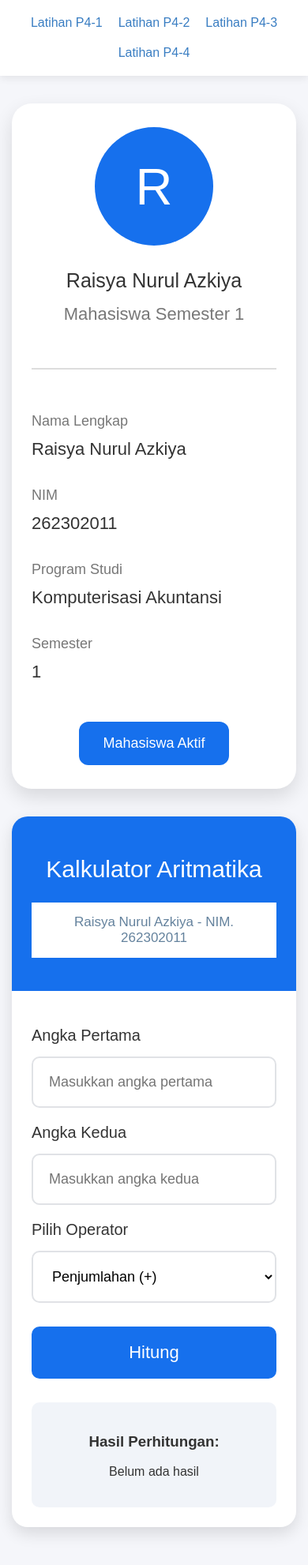
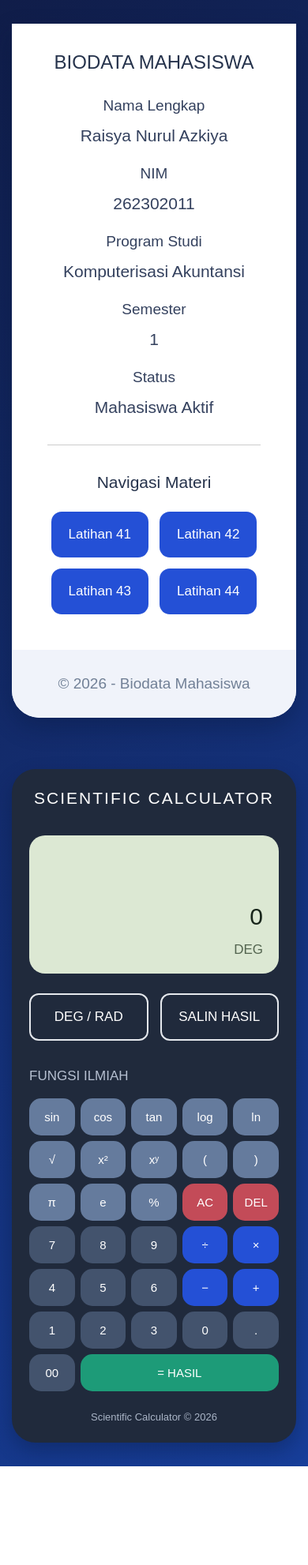
Before and after one commit to raisyanurul/raisyanurulazkiya, a plain HTML site: page index.html in a window 390 px wide. Shown: the top 1982 px of the page at 79% size. After the commit the page ends 1857 px from the top, so only its background shows below. Drawn offline with Linux system fonts and the light colour scheme.

Commit message:
Update index.html

```diff
--- a/index.html
+++ b/index.html
@@ -4,236 +4,228 @@
 <head>
 <meta charset="UTF-8">
 <meta name="viewport" content="width=device-width, initial-scale=1.0">
-
-    <title>Biodata Mahasiswa - Raisya Nurul Azkiya</title>
+<title>Biodata Mahasiswa & Scientific Calculator</title>
 
 <style>
 * {
     box-sizing: border-box;
+    margin: 0;
+    padding: 0;
 }
 
 body {
-            margin: 0;
-            padding: 0;
     font-family: Arial, sans-serif;
-            background: #f5f6fa;
-            color: #333;
+    background: linear-gradient(135deg, #101d49, #173e99);
+    padding: 30px 15px;
+    color: #26334c;
 }
 
-        /* NAVBAR */
-        nav {
-            background: white;
-            padding: 25px 10px;
-            display: flex;
-            justify-content: center;
-            align-items: center;
-            flex-wrap: wrap;
-            gap: 35px;
-            box-shadow: 0 3px 10px rgba(0,0,0,0.08);
-            position: sticky;
-            top: 0;
-            z-index: 100;
-        }
-
-        nav a {
-            color: #397dc2;
-            text-decoration: none;
-            font-size: 18px;
-            font-weight: 500;
-        }
-
-        nav a:hover {
-            color: #075bc9;
-            text-decoration: underline;
+.container {
+    max-width: 650px;
+    margin: auto;
 }
 
 /* BIODATA */
-        .biodata {
+
+.profile {
     background: white;
-            max-width: 650px;
-            margin: 90px auto 40px;
-            padding: 45px;
-            border-radius: 25px;
-            box-shadow: 0 10px 25px rgba(0,0,0,0.12);
+    border-radius: 0 0 35px 35px;
+    text-align: center;
+    padding: 35px 25px;
+    box-shadow: 0 12px 30px #07153555;
 }
 
-        .profile {
-            text-align: center;
+.profile h2 {
+    margin-bottom: 30px;
+    font-weight: normal;
 }
 
-        .avatar {
-            width: 190px;
-            height: 190px;
-            background: #1670ed;
-            color: white;
-            border-radius: 50%;
-            display: flex;
-            justify-content: center;
-            align-items: center;
-            font-size: 65px;
-            margin: 0 auto 30px;
+.data {
+    margin-bottom: 30px;
 }
 
-        .profile h1 {
-            font-size: 30px;
-            font-weight: normal;
-            margin-bottom: 10px;
+.data p {
+    font-size: 19px;
+    margin-bottom: 25px;
+    color: #34415e;
 }
 
-        .profile h3 {
-            color: #777;
-            font-size: 22px;
+.data strong {
+    display: block;
+    font-size: 21px;
     font-weight: normal;
     margin-top: 15px;
 }
 
-        hr {
-            border: none;
-            border-top: 2px solid #ddd;
-            margin: 55px 0;
+.line {
+    border-top: 1px solid #ccc;
+    margin: 35px 20px;
 }
 
-        .detail {
+.navigation h3 {
+    font-size: 21px;
+    font-weight: normal;
+    margin-bottom: 25px;
+}
+
+.nav-buttons {
+    display: flex;
+    justify-content: center;
+    flex-wrap: wrap;
+    gap: 14px;
+}
+
+.nav-buttons button {
+    background: #2450d6;
+    color: white;
+    border: none;
+    padding: 19px 22px;
+    border-radius: 13px;
+    font-size: 17px;
+    cursor: pointer;
+}
+
+.nav-buttons button:hover {
+    background: #173aaf;
+}
+
+footer {
+    background: #f0f3fa;
+    margin: 45px -25px -35px;
+    padding: 32px 10px;
+    border-radius: 0 0 35px 35px;
+    color: #718096;
+    font-size: 19px;
+}
+
+/* CALCULATOR */
+
+.calculator {
+    background: #202a3c;
+    margin-top: 65px;
+    border-radius: 30px;
+    padding: 25px 22px;
+    box-shadow: 0 10px 25px #07153555;
+}
+
+.calculator h1 {
+    color: white;
+    text-align: center;
+    font-size: 25px;
+    font-weight: normal;
+    letter-spacing: 2px;
     margin-bottom: 35px;
 }
 
-        .detail label {
-            display: block;
-            color: #777;
-            font-size: 18px;
-            margin-bottom: 12px;
+.screen {
+    background: #dce8d3;
+    border-radius: 20px;
+    min-height: 175px;
+    padding: 20px;
+    margin-bottom: 25px;
+    display: flex;
+    flex-direction: column;
+    justify-content: flex-end;
+    align-items: flex-end;
+    overflow: hidden;
 }
 
-        .detail p {
-            font-size: 22px;
-            margin: 0;
+#display {
+    width: 100%;
+    background: transparent;
+    border: none;
+    outline: none;
+    text-align: right;
+    font-size: 30px;
+    color: #18251b;
+    margin-bottom: 15px;
 }
 
-        .status {
-            text-align: center;
-            margin-top: 50px;
+#result {
+    font-size: 17px;
+    color: #53644f;
+    word-break: break-all;
 }
 
-        .status span {
-            display: inline-block;
-            background: #1670ed;
-            color: white;
-            padding: 17px 30px;
-            border-radius: 12px;
-            font-size: 18px;
+.top-buttons {
+    display: grid;
+    grid-template-columns: 1fr 1fr;
+    gap: 15px;
+    margin-bottom: 35px;
 }
 
-        /* KALKULATOR */
-        .calculator {
-            max-width: 650px;
-            margin: 40px auto;
-            background: white;
-            border-radius: 20px;
-            overflow: hidden;
-            box-shadow: 0 8px 20px rgba(0,0,0,0.12);
+.top-buttons button {
+    background: transparent;
+    color: white;
+    border: 2px solid #e5e8ed;
+    border-radius: 12px;
+    padding: 18px 5px;
+    font-size: 17px;
+    cursor: pointer;
 }
 
-        .calc-header {
-            background: #1670ed;
-            color: white;
-            text-align: center;
-            padding: 25px;
-        }
-
-        .calc-header h2 {
-            font-size: 30px;
-            font-weight: normal;
-        }
-
-        .calc-header p {
-            background: white;
-            color: #64829d;
-            padding: 15px;
+.section-title {
+    color: #b6c0d1;
+    margin: 25px 0 18px;
     font-size: 17px;
 }
 
-        .calc-content {
-            padding: 35px;
+.keys {
+    display: grid;
+    grid-template-columns: repeat(5, 1fr);
+    gap: 10px;
 }
 
-        .calc-content label {
-            display: block;
-            font-size: 20px;
-            margin: 20px 0 15px;
+.keys button {
+    border: none;
+    border-radius: 15px;
+    padding: 17px 3px;
+    font-size: 17px;
+    background: #43536d;
+    color: white;
+    cursor: pointer;
+    min-width: 0;
 }
 
-        .calc-content input,
-        .calc-content select {
-            width: 100%;
-            padding: 20px;
-            border: 2px solid #e0e2e6;
-            border-radius: 10px;
-            font-size: 18px;
-            background: white;
+.keys button:hover {
+    filter: brightness(1.2);
 }
 
-        .calc-content button {
-            width: 100%;
-            padding: 20px;
-            background: #1670ed;
-            color: white;
-            border: none;
-            border-radius: 10px;
-            font-size: 22px;
-            margin-top: 30px;
-            cursor: pointer;
+.keys .operator {
+    background: #2450d6;
 }
 
-        .calc-content button:hover {
-            background: #075bc9;
+.keys .special {
+    background: #657b9d;
 }
 
-        .hasil {
-            background: #f1f4f9;
-            padding: 20px;
-            margin-top: 30px;
-            border-radius: 10px;
-            text-align: center;
+.keys .equal {
+    background: #1d9b78;
 }
 
-        /* FOOTER */
-        footer {
-            text-align: center;
-            padding: 30px;
-            color: #777;
+.keys .clear {
+    background: #c34b58;
 }
 
-        /* RESPONSIVE */
-        @media (max-width: 600px) {
-            nav {
-                gap: 20px;
-                padding: 20px 10px;
+.calculator-note {
+    text-align: center;
+    color: #aab5c7;
+    margin-top: 25px;
+    font-size: 13px;
 }
 
-            nav a {
-                font-size: 16px;
+@media(max-width: 400px) {
+    .keys {
+        gap: 7px;
     }
 
-            .biodata,
-            .calculator {
-                margin: 35px 15px;
+    .keys button {
+        padding: 15px 2px;
+        font-size: 15px;
     }
 
-            .biodata {
-                padding: 30px 25px;
-            }
-
-            .avatar {
-                width: 150px;
-                height: 150px;
-            }
-
-            .profile h1 {
-                font-size: 25px;
-            }
-
-            .calc-content {
-                padding: 25px;
+    .calculator h1 {
+        font-size: 21px;
     }
 }
 </style>
@@ -241,186 +233,252 @@
 
 <body>
 
-    <!-- NAVBAR LATIHAN -->
-    <nav>
-        <a href="lat41.html">Latihan P4-1</a>
-        <a href="lat42.html">Latihan P4-2</a>
-        <a href="lat43.html">Latihan P4-3</a>
-        <a href="lat44.html">Latihan P4-4</a>
-    </nav>
-
+<div class="container">
 
     <!-- BIODATA MAHASISWA -->
-    <div class="biodata">
 
-        <div class="profile">
+    <section class="profile">
 
-            <div class="avatar">R</div>
+        <h2>BIODATA MAHASISWA</h2>
 
-            <h1>Raisya Nurul Azkiya</h1>
+        <div class="data">
 
-            <h3>Mahasiswa Semester 1</h3>
+            <p>Nama Lengkap
+                <strong>Raisya Nurul Azkiya</strong>
+            </p>
+
+            <p>NIM
+                <strong>262302011</strong>
+            </p>
+
+            <p>Program Studi
+                <strong>Komputerisasi Akuntansi</strong>
+            </p>
+
+            <p>Semester
+                <strong>1</strong>
+            </p>
+
+            <p>Status
+                <strong>Mahasiswa Aktif</strong>
+            </p>
 
         </div>
 
-        <hr>
+        <div class="line"></div>
 
-        <div class="detail">
-            <label>Nama Lengkap</label>
-            <p>Raisya Nurul Azkiya</p>
-        </div>
+        <div class="navigation">
 
-        <div class="detail">
-            <label>NIM</label>
-            <p>262302011</p>
-        </div>
+            <h3>Navigasi Materi</h3>
 
-        <div class="detail">
-            <label>Program Studi</label>
-            <p>Komputerisasi Akuntansi</p>
-        </div>
-
-        <div class="detail">
-            <label>Semester</label>
-            <p>1</p>
-        </div>
-
-        <div class="status">
-            <span>Mahasiswa Aktif</span>
+            <div class="nav-buttons">
+                <button onclick="latihan(41)">Latihan 41</button>
+                <button onclick="latihan(42)">Latihan 42</button>
+                <button onclick="latihan(43)">Latihan 43</button>
+                <button onclick="latihan(44)">Latihan 44</button>
             </div>
 
         </div>
 
+        <footer>
+            © 2026 - Biodata Mahasiswa
+        </footer>
 
-    <!-- KALKULATOR ARITMATIKA -->
-    <div class="calculator">
+    </section>
 
-        <div class="calc-header">
 
-            <h2>Kalkulator Aritmatika</h2>
+    <!-- SCIENTIFIC CALCULATOR -->
 
-            <p>
-                Raisya Nurul Azkiya - NIM. 262302011
-            </p>
+    <section class="calculator">
+
+        <h1>SCIENTIFIC CALCULATOR</h1>
+
+        <div class="screen">
+            <input id="display" value="0" readonly>
+            <div id="result">DEG</div>
+        </div>
+
+        <div class="top-buttons">
+            <button onclick="toggleMode()" id="mode">
+                DEG / RAD
+            </button>
+
+            <button onclick="copyResult()">
+                SALIN HASIL
+            </button>
+        </div>
+
+
+        <p class="section-title">FUNGSI ILMIAH</p>
+
+        <div class="keys">
+
+            <button class="special" onclick="add('sin(')">sin</button>
+            <button class="special" onclick="add('cos(')">cos</button>
+            <button class="special" onclick="add('tan(')">tan</button>
+            <button class="special" onclick="add('log(')">log</button>
+            <button class="special" onclick="add('ln(')">ln</button>
+
+            <button class="special" onclick="add('sqrt(')">√</button>
+            <button class="special" onclick="add('^2')">x²</button>
+            <button class="special" onclick="add('^')">xʸ</button>
+            <button class="special" onclick="add('(')">(</button>
+            <button class="special" onclick="add(')')">)</button>
+
+            <button class="special" onclick="add('π')">π</button>
+            <button class="special" onclick="add('e')">e</button>
+            <button class="special" onclick="add('%')">%</button>
+            <button class="clear" onclick="clearDisplay()">AC</button>
+            <button class="clear" onclick="backspace()">DEL</button>
+
+            <button onclick="add('7')">7</button>
+            <button onclick="add('8')">8</button>
+            <button onclick="add('9')">9</button>
+            <button class="operator" onclick="add('/')">÷</button>
+            <button class="operator" onclick="add('*')">×</button>
+
+            <button onclick="add('4')">4</button>
+            <button onclick="add('5')">5</button>
+            <button onclick="add('6')">6</button>
+            <button class="operator" onclick="add('-')">−</button>
+            <button class="operator" onclick="add('+')">+</button>
+
+            <button onclick="add('1')">1</button>
+            <button onclick="add('2')">2</button>
+            <button onclick="add('3')">3</button>
+            <button onclick="add('0')">0</button>
+            <button onclick="add('.')">.</button>
+
+            <button onclick="add('00')">00</button>
+            <button class="equal" style="grid-column:span 4"
+                onclick="calculate()">= HASIL</button>
 
         </div>
 
-        <div class="calc-content">
+        <p class="calculator-note">
+            Scientific Calculator © 2026
+        </p>
 
-            <label>Angka Pertama</label>
-
-            <input
-                type="number"
-                id="angka1"
-                placeholder="Masukkan angka pertama"
-            >
-
-            <label>Angka Kedua</label>
-
-            <input
-                type="number"
-                id="angka2"
-                placeholder="Masukkan angka kedua"
-            >
-
-            <label>Pilih Operator</label>
-
-            <select id="operator">
-
-                <option value="+">Penjumlahan (+)</option>
-
-                <option value="-">Pengurangan (-)</option>
-
-                <option value="*">Perkalian (*)</option>
-
-                <option value="/">Pembagian (/)</option>
-
-                <option value="**">Pangkat (**)</option>
-
-            </select>
-
-            <button onclick="hitung()">
-                Hitung
-            </button>
-
-            <div class="hasil">
-
-                <h3>Hasil Perhitungan:</h3>
-
-                <p id="hasil">Belum ada hasil</p>
-
-            </div>
-
-        </div>
+    </section>
 
 </div>
 
 
-    <!-- FOOTER -->
-    <footer>
-
-        <p>© 2026 Raisya Nurul Azkiya</p>
-
-        <p>Komputerisasi Akuntansi - Semester 1</p>
-
-    </footer>
-
-
-    <!-- JAVASCRIPT KALKULATOR -->
 <script>
 
-        function hitung() {
+let expression = "";
+let angleMode = "DEG";
 
-            let a = document.getElementById("angka1").value;
-            let b = document.getElementById("angka2").value;
+const display = document.getElementById("display");
+const result = document.getElementById("result");
 
-            let op = document.getElementById("operator").value;
-
-            let hasil;
-
-            if (a === "" || b === "") {
-
-                hasil = "Masukkan kedua angka terlebih dahulu!";
-
-            } else {
-
-                a = parseFloat(a);
-                b = parseFloat(b);
-
-                switch (op) {
-
-                    case "+":
-                        hasil = a + b;
-                        break;
-
-                    case "-":
-                        hasil = a - b;
-                        break;
-
-                    case "*":
-                        hasil = a * b;
-                        break;
-
-                    case "/":
-
-                        if (b === 0) {
-                            hasil = "Tidak bisa dibagi nol!";
-                        } else {
-                            hasil = a / b;
+function updateDisplay() {
+    display.value = expression || "0";
+    result.textContent = angleMode;
 }
 
-                        break;
+function add(value) {
+    expression += value;
+    updateDisplay();
+}
 
-                    case "**":
-                        hasil = a ** b;
-                        break;
+function clearDisplay() {
+    expression = "";
+    updateDisplay();
+}
 
+function backspace() {
+    expression = expression.slice(0, -1);
+    updateDisplay();
+}
+
+function toggleMode() {
+    angleMode = angleMode === "DEG" ? "RAD" : "DEG";
+    updateDisplay();
+}
+
+function calculate() {
+
+    try {
+
+        let exp = expression;
+
+        if (!exp) return;
+
+        // Mengganti simbol matematika
+        exp = exp.replace(/π/g, "Math.PI");
+        exp = exp.replace(/\be\b/g, "Math.E");
+        exp = exp.replace(/\^/g, "**");
+
+        // Fungsi trigonometri
+        exp = exp.replace(/sin\(/g, "sin(");
+        exp = exp.replace(/cos\(/g, "cos(");
+        exp = exp.replace(/tan\(/g, "tan(");
+
+        const sin = x => Math.sin(
+            angleMode === "DEG" ? x * Math.PI / 180 : x
+        );
+
+        const cos = x => Math.cos(
+            angleMode === "DEG" ? x * Math.PI / 180 : x
+        );
+
+        const tan = x => Math.tan(
+            angleMode === "DEG" ? x * Math.PI / 180 : x
+        );
+
+        const sqrt = x => Math.sqrt(x);
+        const log = x => Math.log10(x);
+        const ln = x => Math.log(x);
+
+        // Validasi karakter
+        if (!/^[0-9+\-*/().%\sA-Za-z_]+$/.test(exp)) {
+            throw new Error("Input tidak valid");
+        }
+
+        if (!/^(?=.*\d)[0-9+\-*/().%\sA-Za-z_]+$/.test(exp)) {
+            throw new Error("Input tidak valid");
+        }
+
+        const answer = Function(
+            "sin", "cos", "tan", "sqrt", "log", "ln",
+            '"use strict"; return (' + exp + ')'
+        )(sin, cos, tan, sqrt, log, ln);
+
+        if (!Number.isFinite(answer)) {
+            throw new Error("Hasil tidak terdefinisi");
+        }
+
+        expression = String(
+            Number(answer.toPrecision(12))
+        );
+
+        updateDisplay();
+        result.textContent = "Hasil: " + expression;
+
+    } catch (error) {
+
+        result.textContent = "Periksa kembali perhitungan";
+
+    }
+}
+
+function copyResult() {
+
+    const text = expression || "0";
+
+    if (navigator.clipboard && window.isSecureContext) {
+        navigator.clipboard.writeText(text)
+            .then(() => alert("Hasil berhasil disalin!"))
+            .catch(() => alert("Tidak dapat menyalin hasil."));
+    } else {
+        alert("Fitur salin memerlukan koneksi HTTPS.");
     }
 
 }
 
-            document.getElementById("hasil").innerText = hasil;
-
+function latihan(nomor) {
+    alert("Kamu memilih Latihan " + nomor);
 }
 
 </script>
```
Lines whose indentation alone changed are shown as unchanged.
